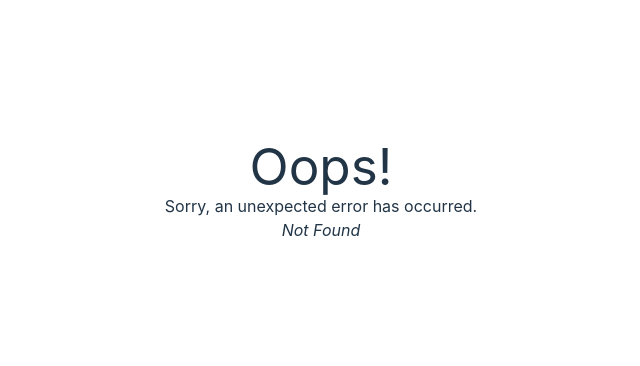
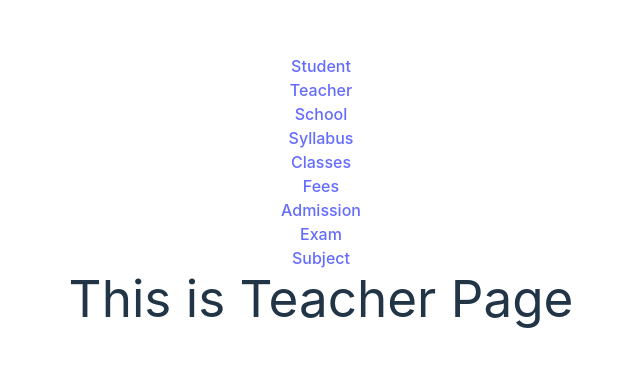
Before and after one commit to faisaljaweed/LMS-React-With-Firebase, a React (Vite) app: page /LMS-React-With-Firebase/teacher in a window 1280 px wide. Before the commit this address had no page. Shown: the part 210-576 px from the top of the page, without its empty margins (319-959 px from the left). Built offline with nearby package versions, Linux system fonts and the light colour scheme.

Commit message:
add side and click to new page

```diff
--- a/src/components/sidebar.tsx
+++ b/src/components/sidebar.tsx
@@ -1,7 +1,19 @@
+import { Link } from "react-router-dom";
+
 const Sidebar =()=>{
     return(
         <>
-        <h1> This is Sidebar Page</h1>
+        <ul>
+            <li><Link to={''}> Student</Link></li>
+            <li><Link to={'/teacher'}> Teacher</Link></li>
+            <li><Link to={'/school'}> School</Link></li>
+            <li><Link to={'/syllabus'}> Syllabus</Link></li>
+            <li><Link to={'/classes'}> Classes</Link></li>
+            <li><Link to={'/fees'}> Fees</Link></li>
+            <li><Link to={'/admission'}> Admission</Link></li>
+            <li><Link to={'/exam'}> Exam</Link></li>
+            <li><Link to={''}> Subject</Link></li>
+        </ul>
         </>
     );
 }
--- /dev/null
+++ b/src/pages/root.tsx
@@ -0,0 +1,14 @@
+import { Outlet } from "react-router-dom";
+import Sidebar from "../components/sidebar";
+
+const Root =()=>{
+    return(
+        <>
+        <Sidebar/>
+        <main>
+            <Outlet/>
+        </main>
+        </>
+    );
+}
+export default Root;
--- a/src/pages/students.tsx
+++ b/src/pages/students.tsx
@@ -1,6 +1,7 @@
 const Students =() =>{
     return(
         <>
+        <h1>This is Student List</h1>
         </>
     );
 }
--- a/src/pages/teacher.tsx
+++ b/src/pages/teacher.tsx
@@ -1,6 +1,7 @@
 const Teacher = ()=>{
     return(
         <>
+        <h1> This is Teacher Page</h1>
         </>
     );
 }
--- a/src/routes/routes.tsx
+++ b/src/routes/routes.tsx
@@ -1,12 +1,26 @@
 import { createBrowserRouter } from "react-router-dom";
-import Sidebar from "../components/sidebar";
 import ErrorPage from "../pages/NotFount";
+import Root from "../pages/root";
+import Students from "../pages/students";
+import Teacher from "../pages/teacher";
 
 const Approuter =createBrowserRouter([
     {
-        path:"/",
-        element:<Sidebar/>,
-        errorElement:<ErrorPage/>
+        path:"",
+        element:<Root/>,
+        errorElement:<ErrorPage/>,
+        children:[
+            {
+                path:"",
+                element:<Students/>,
+                errorElement:<ErrorPage/>
+            },
+            {
+                path:"teacher",
+                element:<Teacher/>,
+                errorElement:<ErrorPage/>
+            }
+        ]
     },
 
 ],
```
